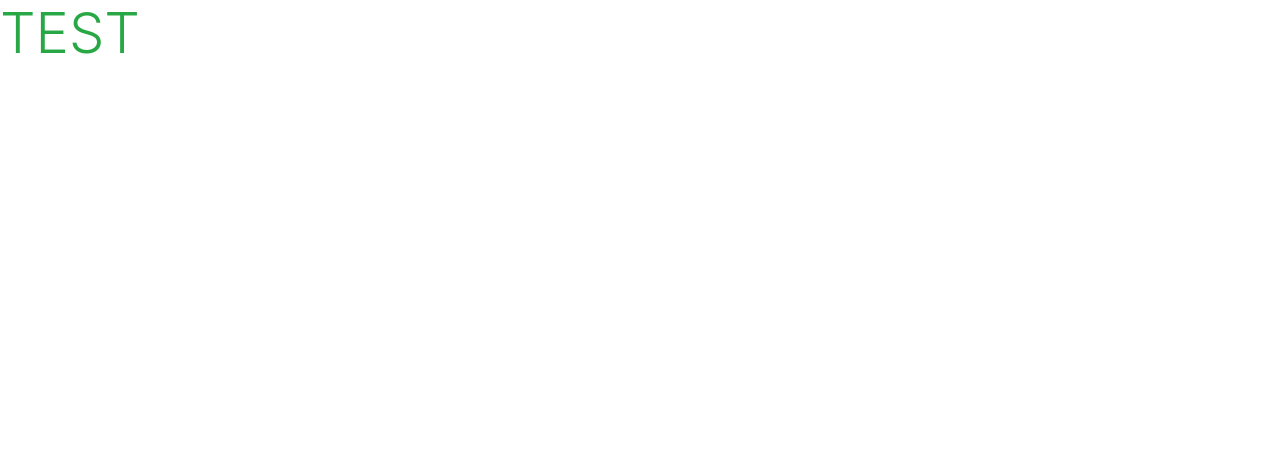
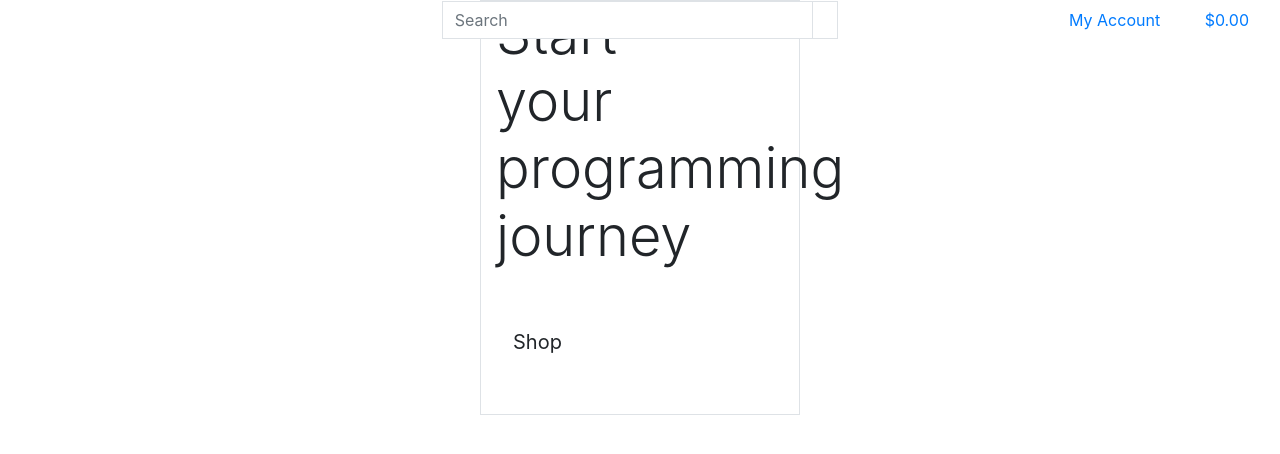
Before and after one commit to ebuzeryalcin/archive_MS4, a Django app: page / in a window 1280 px wide. Before the commit the part shown is almost empty. Shown: the top 454 px of the page. Run offline with Django 3.2, Linux system fonts and the light colour scheme; some libraries are stand-ins or nearby versions.

Commit message:
Added header to base.html and content to landing page, index.html

```diff
--- a/home/templates/home/index.html
+++ b/home/templates/home/index.html
@@ -1,6 +1,27 @@
 {% extends "base.html" %}
 {% load static %}
 
+{% block page_header %}
+    <div class="container header-container">
+        <div class="row">
+            <div class="col"></div>
+        </div>
+    </div>
+{% endblock %}
+
 {% block content %}
-    <h1 class="display-4 text-success">TEST</h1>
+    <div class="container col-3 h-100 border">
+        <div class="row h-100">
+            <div class="col-7 col-md-4 my-auto">
+                <h1 class="display-4 logo-font text-black">
+                    Start your programming journey
+                </h1>
+                <div class="my-5">
+                    <h4>
+                        <a href="" class="shop-button btn btn-lg rounded-0">Shop</a>
+                    </h4>
+                </div>
+            </div>
+        </div>
+    </div>
 {% endblock %}
--- a/templates/base.html
+++ b/templates/base.html
@@ -35,7 +35,68 @@
     <title>Archive {% block extra_title %}{% endblock %}</title>
   </head>
   <body>
-    <header class="container-fluid fixed-top"></header>
+    <!-- Bootstrap -->
+    <header class="container-fluid fixed-top">
+      <div class="row">
+          <div class="col-12 col-lg-4 my-auto py-1 py-lg-0 text-center text-lg-left">
+              <a href="{% url 'home' %}" class="nav-link main-logo-link">
+                  <h2 <img src="" alt="logo"></h2>
+              </a>
+          </div>
+          <div class="col-12 col-lg-4 my-auto py-1 py-lg-0">
+              <form method="GET" action="">
+                  <div class="input-group w-100">
+                      <input class="form-control border border-black rounded-0" type="text" name="q" placeholder="Search">
+                      <div class="input-group-append">
+                          <button class="form-control btn btn-black border border-black rounded-0" type="submit">
+                              <span class="icon">
+                                  <i class="fas fa-search"></i>
+                              </span>
+                          </button>
+                      </div>
+                  </div>
+              </form>
+          </div>
+          <div class="col-12 col-lg-4 my-auto py-1 py-lg-0">
+              <ul class="list-inline list-unstyled text-center text-lg-right my-0">
+                  <li class="list-inline-item dropdown">
+                      <a class="text-black nav-link" href="#" id="user-options" data-toggle="dropdown" aria-haspopup="true" aria-expanded="false">
+                          <div class="text-center">
+                              <div><i class="fas fa-user fa-lg"></i></div>
+                              <p class="my-0">My Account</p>
+                          </div>
+                      </a>
+                      <div class="dropdown-menu border-0" aria-labelledby="user-options">
+                          {% if request.user.is_authenticated %}
+                              {% if request.user.is_superuser %}
+                                  <a href="" class="dropdown-item">Product Management</a>
+                              {% endif %}
+                              <a href="" class="dropdown-item">My Profile</a>
+                              <a href="{% url 'account_logout' %}" class="dropdown-item">Logout</a>
+                          {% else %}
+                              <a href="{% url 'account_signup' %}" class="dropdown-item">Register</a>
+                              <a href="{% url 'account_login' %}" class="dropdown-item">Login</a>
+                          {% endif %}
+                      </div>
+                  </li>
+                  <li class="list-inline-item">
+                      <a class="{% if grand_total %}text-info font-weight-bold{% else %}text-black{% endif %} nav-link" href="">
+                          <div class="text-center">
+                              <div><i class="fas fa-shopping-bag fa-lg"></i></div>
+                              <p class="my-0">
+                                  {% if grand_total %}
+                                      ${{ grand_total|floatformat:2 }}
+                                  {% else %}
+                                      $0.00
+                                  {% endif %}
+                              </p>
+                          </div>
+                      </a>
+                  </li>
+              </ul>
+          </div>
+      </div>
+    </header>
 
     {% if messages %}
         <div class="message-container"></div>
```
